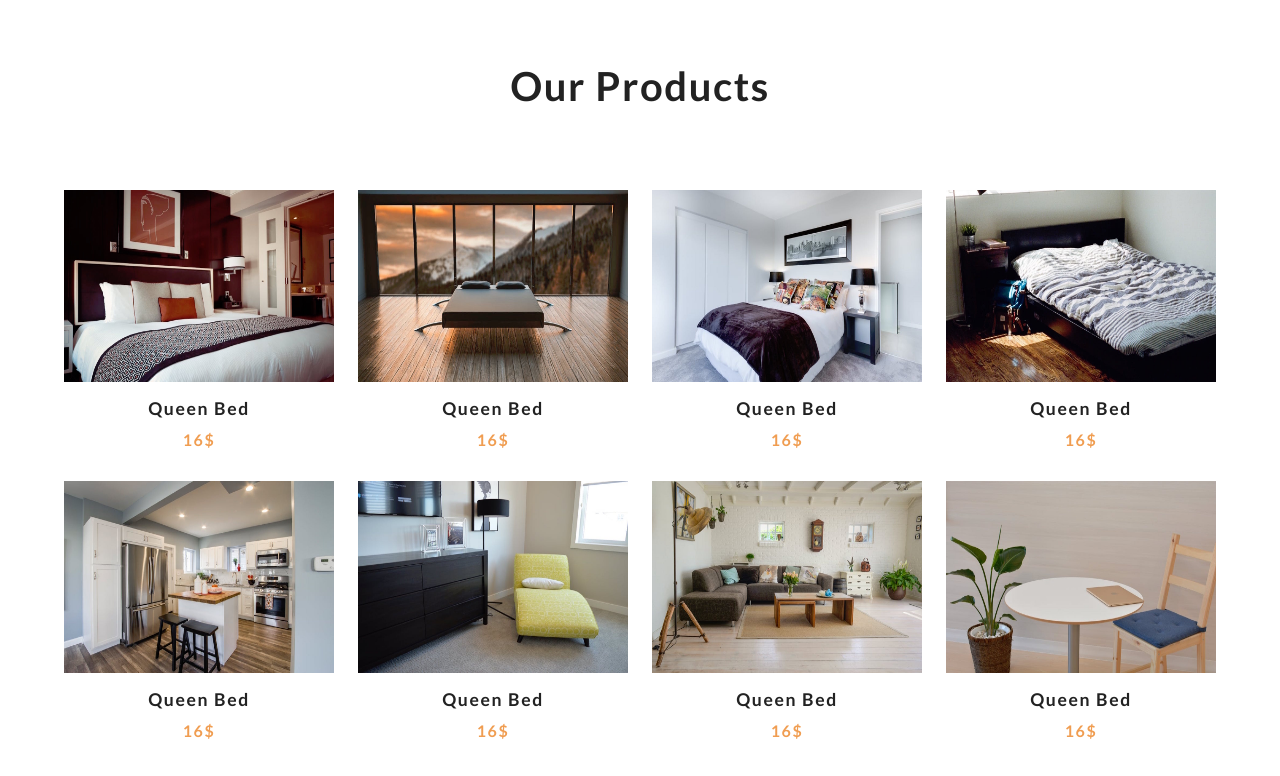
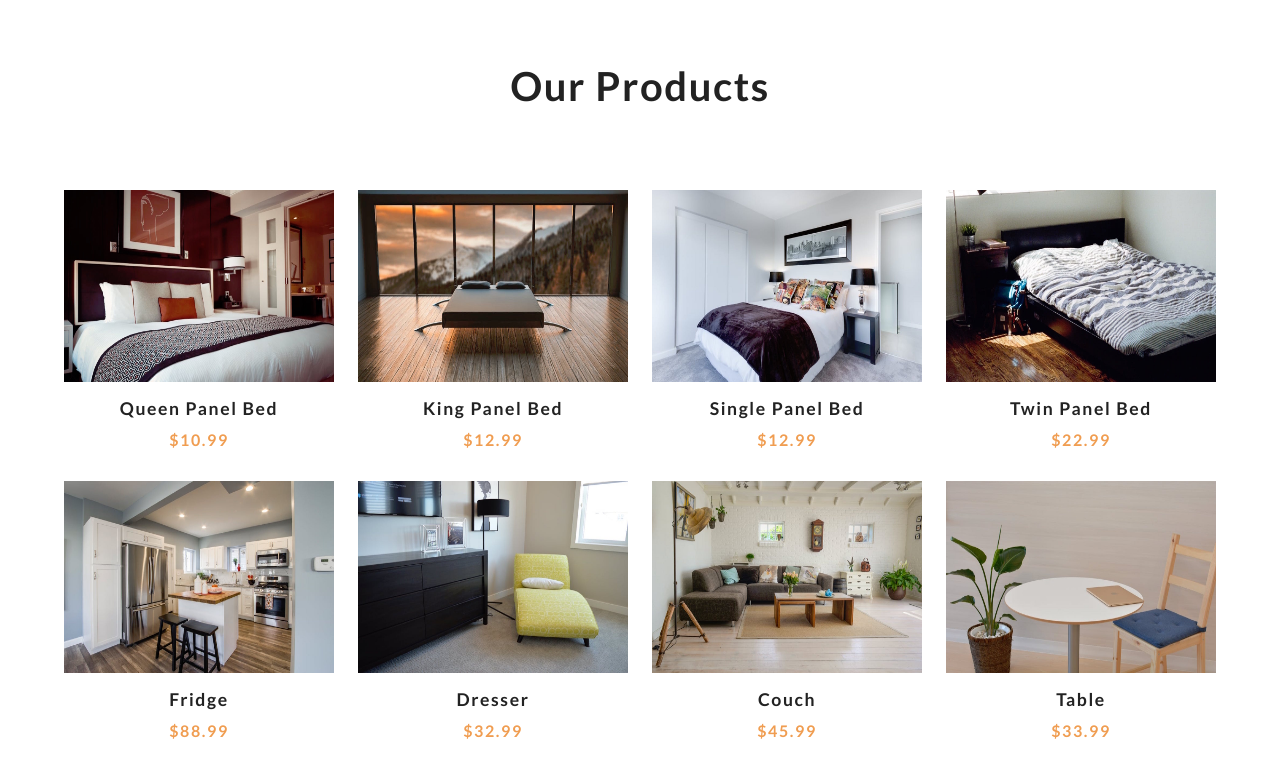
Before and after one commit to dragan002/furnitureStore, a plain HTML site: page fStore/index.html in a window 1280 px wide. Shown: the part 802-1578 px from the top of the page. Drawn offline with Linux system fonts and the light colour scheme.

Commit message:
JS
Adding JS code

```diff
--- a/fStore/index.html
+++ b/fStore/index.html
@@ -44,113 +44,7 @@
     <div class="products-center">
         <!--Single Product-->
 
-        <article class="product">
-            <div class="img-container">
-            <img src="./images/product-1.jpeg" alt="Product" class="product-img">
-            <button class="bag-btn" data-id="1">
-                <i class="fas fa-shopping-cart"></i>Add to bag
-            </button>
-            </div>
-        <h3>Queen bed</h3>
-        <h4>16$</h4>
-    </article>
-            <!--End of single product-->
-              <!--Single Product-->
 
-        <article class="product">
-            <div class="img-container">
-            <img src="./images/product-2.jpeg" alt="Product" class="product-img"/>
-            <button class="bag-btn" data-id="1">
-                <i class="fas fa-shopping-cart">Add to bag</i>
-            </button>
-            </div>
-        <h3>Queen bed</h3>
-        <h4>16$</h4>
-    </article>
-            <!--End of single product-->
-               <!--Single Product-->
-
-        <article class="product">
-            <div class="img-container">
-            <img src="./images/product-3.jpeg" alt="Product" class="product-img"/>
-            <button class="bag-btn" data-id="1">
-                <i class="fas fa-shopping-cart">Add to bag</i>
-            </button>
-            </div>
-        <h3>Queen bed</h3>
-        <h4>16$</h4>
-    </article>
-            <!--End of single product-->
-
-               <!--Single Product-->
-
-        <article class="product">
-            <div class="img-container">
-            <img src="./images/product-4.jpeg" alt="Product" class="product-img"/>
-            <button class="bag-btn" data-id="1">
-                <i class="fas fa-shopping-cart">Add to bag</i>
-            </button>
-            </div>
-        <h3>Queen bed</h3>
-        <h4>16$</h4>
-    </article>
-            <!--End of single product-->
-
-               <!--Single Product-->
-
-        <article class="product">
-            <div class="img-container">
-            <img src="./images/product-5.jpeg" alt="Product" class="product-img"/>
-            <button class="bag-btn" data-id="1">
-                <i class="fas fa-shopping-cart">Add to bag</i>
-            </button>
-            </div>
-        <h3>Queen bed</h3>
-        <h4>16$</h4>
-    </article>
-            <!--End of single product-->
-
-               <!--Single Product-->
-
-        <article class="product">
-            <div class="img-container">
-            <img src="./images/product-6.jpeg" alt="Product" class="product-img"/>
-            <button class="bag-btn" data-id="1">
-                <i class="fas fa-shopping-cart">Add to bag</i>
-            </button>
-            </div>
-        <h3>Queen bed</h3>
-        <h4>16$</h4>
-    </article>
-            <!--End of single product-->
-
-               <!--Single Product-->
-
-        <article class="product">
-            <div class="img-container">
-            <img src="./images/product-7.jpeg" alt="Product" class="product-img"/>
-            <button class="bag-btn" data-id="1">
-                <i class="fas fa-shopping-cart">Add to bag</i>
-            </button>
-            </div>
-        <h3>Queen bed</h3>
-        <h4>16$</h4>
-    </article>
-            <!--End of single product-->
-
-               <!--Single Product-->
-
-        <article class="product">
-            <div class="img-container">
-            <img src="./images/product-8.jpeg" alt="Product" class="product-img"/>
-            <button class="bag-btn" data-id="1">
-                <i class="fas fa-shopping-cart">Add to bag</i>
-            </button>
-            </div>
-        <h3>Queen bed</h3>
-        <h4>16$</h4>
-    </article>
-            <!--End of single product-->
     </div>
    </section>
    <!--End ofProduct-->
--- a/fStore/script.js
+++ b/fStore/script.js
@@ -8,27 +8,76 @@ const cartOverlay = document.querySelector('.cart-overlay');
 const cartItems = document.querySelector('.cart-items');
 const cartTotal = document.querySelector('.cart-total');
 const cartContent = document.querySelector('.cart-content');
-const productDOM = document.querySelector('.products-center');
+const productsDOM = document.querySelector('.products-center');
+const btns = document.querySelectorAll(".bag-btn");
+console.log(btns);
 //cart
 let cart = [];
 
 //getting the products
 
-class Products = {
+class Products {
+    async getProducts() {
+        try {
+            let result = await fetch("products.json");
+            let data = await result.json();
 
+            let products = data.items;
+            products = products.map(item =>{
+                const {title, price} = item.fields;
+                const {id} = item.sys;
+                const image = item.fields.image.fields.file.url;
+                return {title,price,id,image};
+            });
+            return products;
+        } catch(error) {
+            console.log(error);
+        }
+    }
 }
 
 //display products
 class UI {
-
+    displayProducts(products) {
+        let result='';
+        products.forEach(product => {
+            result += `
+                <article class="product">
+                    <div class="img-container">
+                    <img src=${product.image} alt="Product" class="product-img"/>
+                    <button class="bag-btn" data-id=${product.id}>
+                        <i class="fas fa-shopping-cart"></i>Add to bag
+                    </button>
+                    </div>
+                        <h3>${product.title}</h3>
+                    <h4>$${product.price}</h4>
+              </article>
+            `;
+        });
+        productsDOM.innerHTML= result;
+    }
+    getBagButtons() {
+        const buttons = [...document.querySelectorAll(".bag-btn")];
+        console.log(buttons)
+    }
 }
 
 //local storage
 class Storage {
-
+    static saveProduct(products) {
+        localStorage.setItem("products", JSON.stringify(products));
+    }
 }
 
 document.addEventListener("DOMContentLoaded", () => {
     const ui = new UI();
     const products = new Products();
-})
+
+    //get all products
+    products.getProducts().then(products => {ui.displayProducts(products);
+
+    Storage.saveProduct(products);
+    }).then(() => {
+        ui.getBagButtons();
+    });
+});
```
